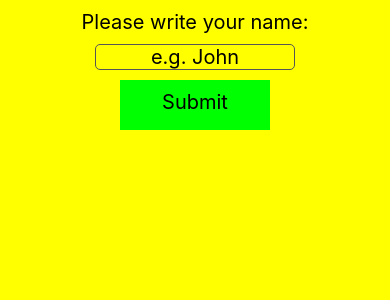
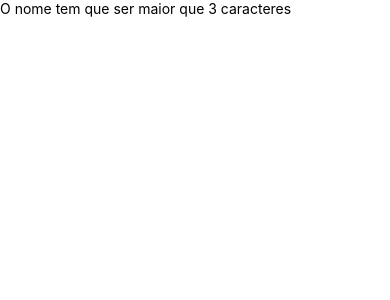
Before and after one commit to codingscode/reactnative_from_zero_to_hero, a React Native app in the folder rntour/: screen / in a window 390 px wide. Shown: the top 300 px of the page. Built offline with nearby package versions, Linux system fonts and the light colour scheme.

Commit message:
parte 68

```diff
--- a/rntour/App.js
+++ b/rntour/App.js
@@ -1,6 +1,6 @@
 
 import React, { useState } from 'react'
-import { Button, StyleSheet, Text, View, TextInput, Pressable, Alert, ToastAndroid } from 'react-native'
+import { Button, StyleSheet, Text, View, TextInput, Pressable, Alert, ToastAndroid, Modal } from 'react-native'
 
 
 
@@ -14,14 +14,7 @@ function App() {
          setSubmitted(!submitted)
       }
       else {
-         ToastAndroid.showWithGravity('O nome tem que ser maior que 3 caracteres',
-               ToastAndroid.LONG,
-               ToastAndroid.CENTER)
-         /* Alert.alert('Warning', 'The name must be longer than 3 characters', [
-            {text: 'Do not show again', onPress: () => console.warn('Do not show Pressed!')},
-            {text: 'Cancel', onPress: () => console.warn('Cancel Pressed!')},
-            {text: 'Ok', onPress: () => console.warn('OK Pressed!'), style: 'destructive'}
-         ], { cancelable: true, onDismiss: () => console.warn('Alert dismissed') }) */
+
       }
    }
 
@@ -31,6 +24,9 @@ function App() {
 
    return (
       <View style={styles.body} >
+         <Modal visible={true} >
+            <Text>O nome tem que ser maior que 3 caracteres</Text>
+         </Modal>
          <Text style={styles.text} >
             Please write your name:
          </Text>
```
